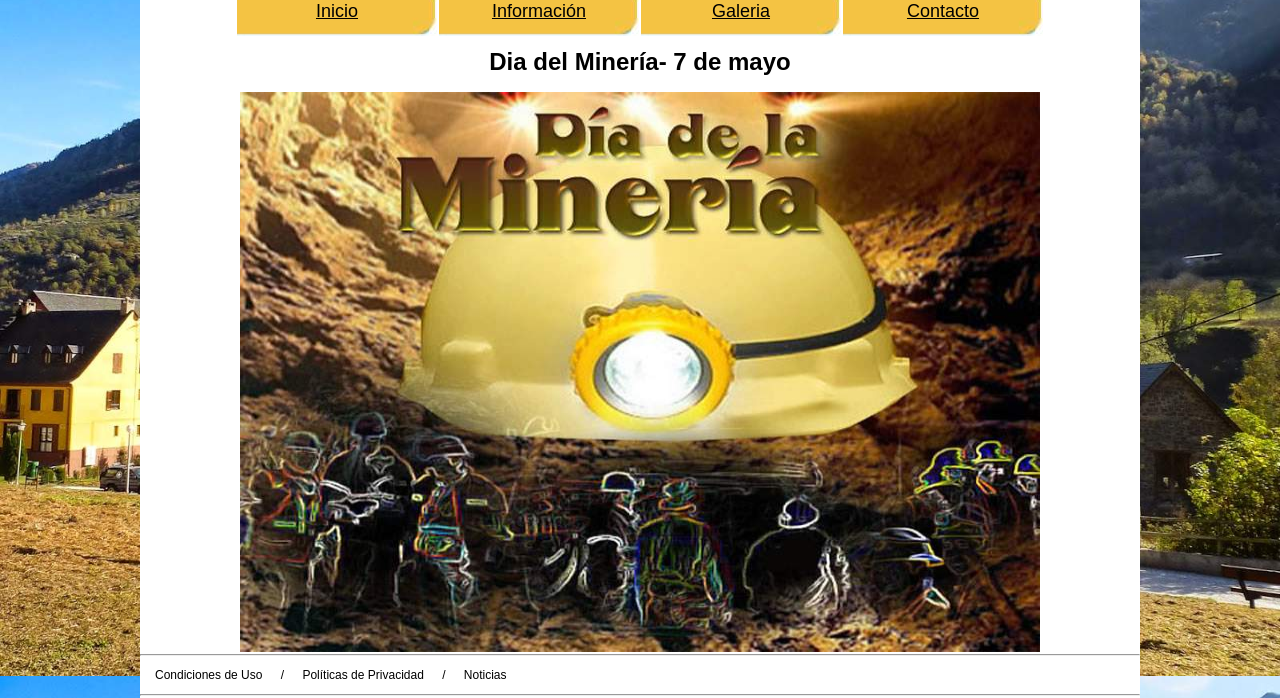
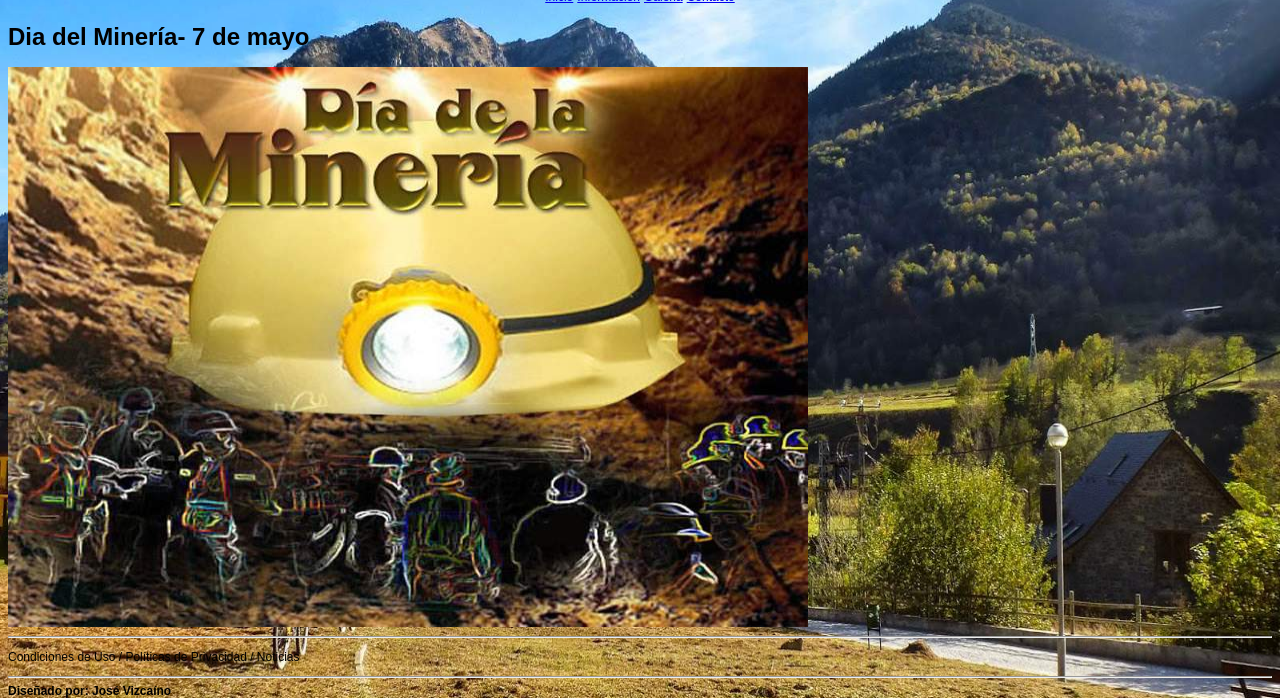
Before and after one commit to ArtCes19/PruebaArtCes, a plain HTML site: page Mineria (Estudiantes)/index.html in a window 1280 px wide. Shown: the part 124-822 px from the top of the page. Drawn offline with Linux system fonts and the light colour scheme.

Commit message:
Update index.html
cambio

```diff
--- a/Mineria (Estudiantes)/index.html
+++ b/Mineria (Estudiantes)/index.html
@@ -17,22 +17,8 @@
             background-image: url(img/fondo.JPG);
             background-repeat: no-repeat;
             background-size: 100% 100%;
-            background-attachment: fixed;
-        }
-        span{ margin: 0 15px;}
-        a:link{color: #000;}
-        a:visited{color: #000;}
-        a:active{color: #000;}
-        /*Indicadores*/
-        #wrapper{width: 1000px; margin: 0 auto;background-color: #FFF;}
-        #header{height: 100px; background-color: #f4c444;}
-        #nav{ height: 48px;}
-        #footer{ width: 1000px; height: 110px;text-align:center; padding-top: 5px;}
+            background-attachmen
 
-        #content{ width: 1000px; height: 600px;text-align: center;}
-        /*Clases*/
-        .menu{width: 198px;height: 48px; text-align: center; background-image: url(img/menu.jpg);font-size: 18px;}
-        .footerLadoA{width: 1000px; height: 50px;}
         .footerLadoB{width: 500px; height: 60px; float: left;}
     </style>
 </head>
```
